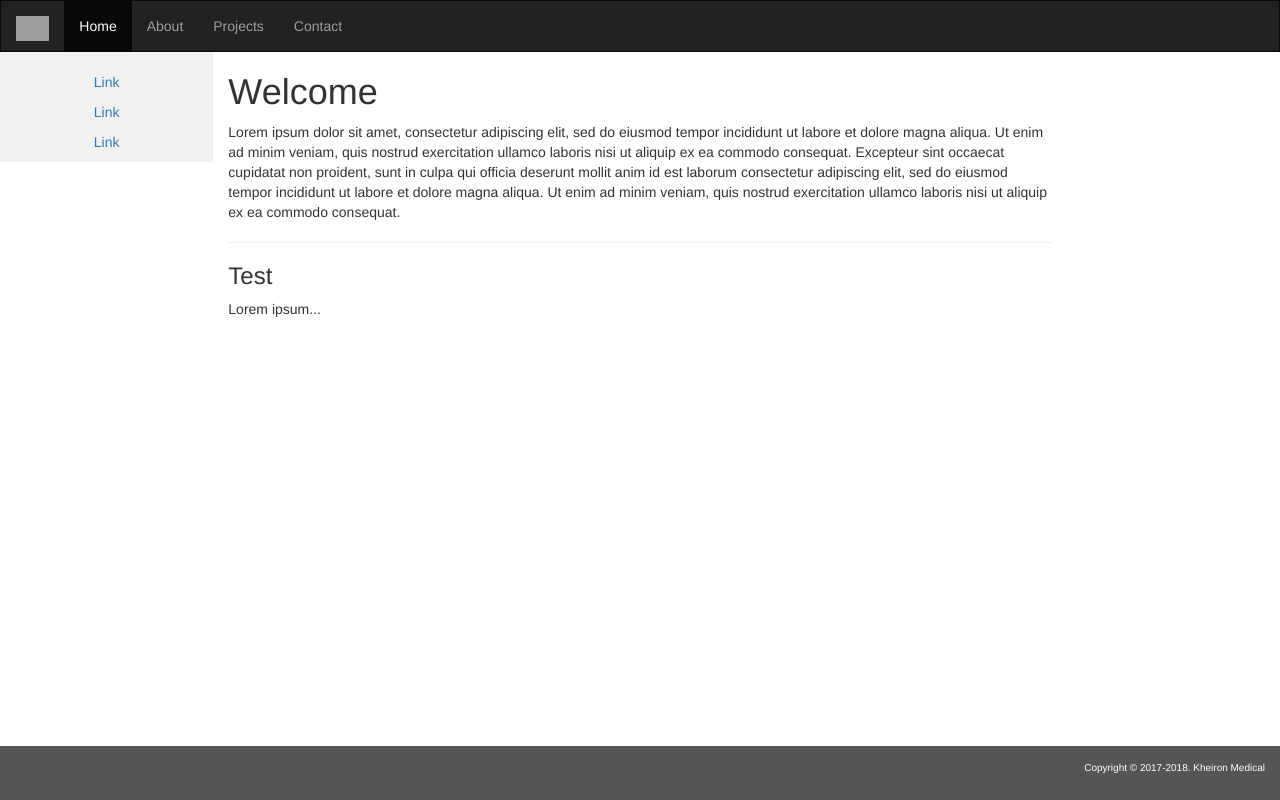
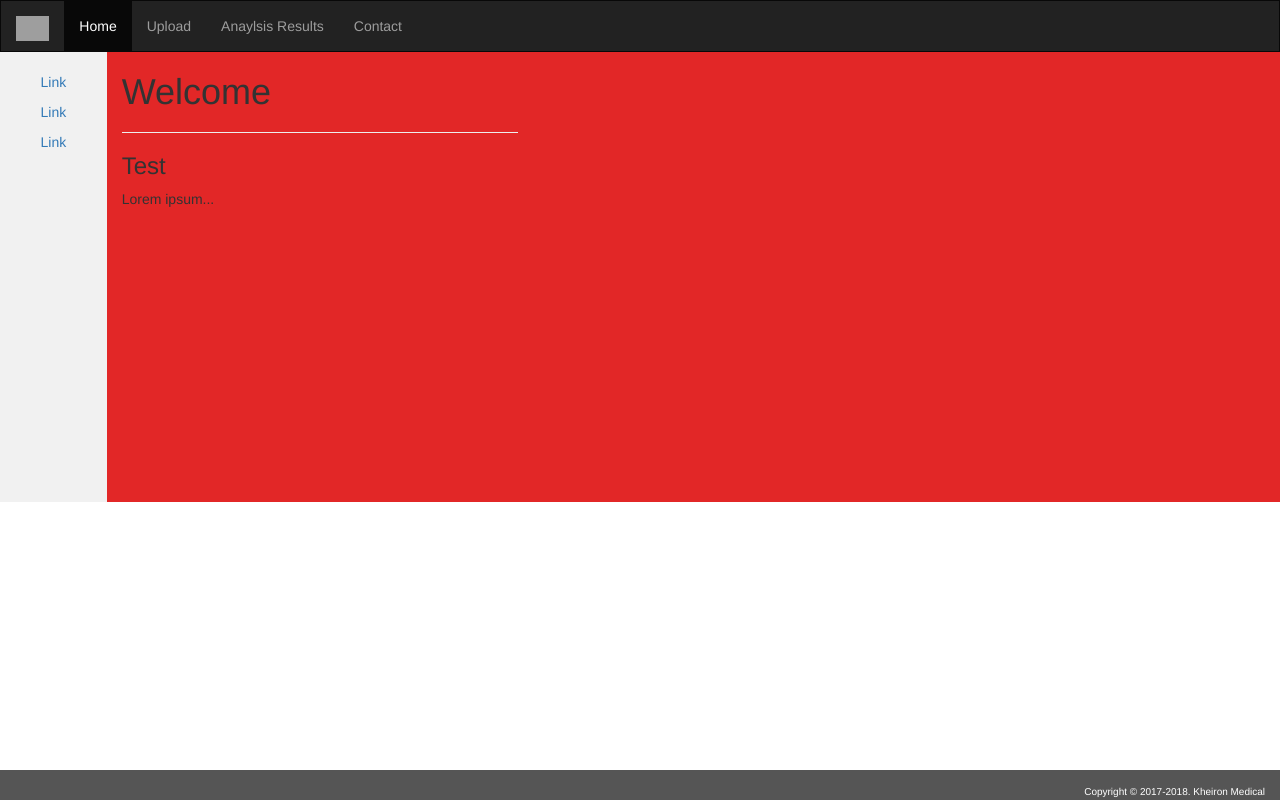
Before and after one commit to Markonick/flask-docker, a Flask app: template app/templates/base.html in a window 1280 px wide. Run offline with Flask 2, Linux system fonts and the light colour scheme; the template is opened without the code that fills it, so the values that code supplies are empty; some libraries are stand-ins or nearby versions; grey boxes are pictures that could not be loaded.

Commit message:
more html/css juggling

```diff
--- a/app.py
+++ b/app.py
@@ -19,7 +19,7 @@ def get_csv():
 def index():
     count = redis.incr('hits')
     template = 'home.html'
-    return render_template(template, object=count)
+    return render_template(template, title = "Home", count=count)
 
 
 @app.route('/tables')
--- a/app/templates/base.html
+++ b/app/templates/base.html
@@ -3,7 +3,6 @@
 <head>
   <title>Bootstrap Example</title>
   <meta charset="utf-8">
-  <meta name="viewport" content="width=device-width, initial-scale=1">
   <link rel="stylesheet" href="https://maxcdn.bootstrapcdn.com/bootstrap/3.3.7/css/bootstrap.min.css">
   <script src="https://ajax.googleapis.com/ajax/libs/jquery/3.2.1/jquery.min.js"></script>
   <script src="https://maxcdn.bootstrapcdn.com/bootstrap/3.3.7/js/bootstrap.min.js"></script>
@@ -21,8 +20,8 @@
     }
     /* Set height of the grid so .sidenav can be 100% (adjust as needed) */
     .row.content {
-        min-height: 100%;
-        margin-bottom: -60px; /* equal to footer height */
+        background-color: #e22727;
+        height: 450px;
     }
 
     /* Set gray background color and 100% height */
@@ -37,21 +36,19 @@
       background-color: #555;
       color: white;
       padding: 15px;
+      height: 30px;
     }
+
     footer .copyright {
         position:relative;
         font-size: 10px;
         float: right;
     }
 
-    /* On small screens, set height to 'auto' for sidenav and grid */
-    @media screen and (max-width: 767px) {
-      .sidenav {
-        height: auto;
-        padding: 15px;
-      }
-      .row.content {height:auto;}
+    a {
+      outline: 0;
     }
+
   </style>
 </head>
 <body>
@@ -69,8 +66,8 @@
     <div class="collapse navbar-collapse" id="myNavbar">
       <ul class="nav navbar-nav">
         <li class="active"><a href="#">Home</a></li>
-        <li><a href="#">About</a></li>
-        <li><a href="#">Projects</a></li>
+        <li><a href="#">Upload</a></li>
+        <li><a href="#">Anaylsis Results</a></li>
         <li><a href="#">Contact</a></li>
       </ul>
     </div>
@@ -79,14 +76,15 @@
 
 <div class="container-fluid text-center">
   <div class="row content">
-    <div class="col-sm-2 sidenav">
+    <div class="col-sm-1 sidenav">
       <p><a href="#">Link</a></p>
       <p><a href="#">Link</a></p>
       <p><a href="#">Link</a></p>
     </div>
-    <div class="col-sm-8 text-left">
+    <div class="col-sm-4 text-left">
       <h1>Welcome</h1>
-      <p>Lorem ipsum dolor sit amet, consectetur adipiscing elit, sed do eiusmod tempor incididunt ut labore et dolore magna aliqua. Ut enim ad minim veniam, quis nostrud exercitation ullamco laboris nisi ut aliquip ex ea commodo consequat. Excepteur sint occaecat cupidatat non proident, sunt in culpa qui officia deserunt mollit anim id est laborum consectetur adipiscing elit, sed do eiusmod tempor incididunt ut labore et dolore magna aliqua. Ut enim ad minim veniam, quis nostrud exercitation ullamco laboris nisi ut aliquip ex ea commodo consequat.</p>
+
+    {% block content %}{% endblock %}
       <hr>
       <h3>Test</h3>
       <p>Lorem ipsum...</p>
--- a/app/templates/home.html
+++ b/app/templates/home.html
@@ -2,8 +2,6 @@
 
 {% block content %}
 
-<div class="starter-template">
-    <h1>{ obj }</h1>
-</div>
+    <h1>{{ count }}</h1>
 
 {% endblock %}
```
Also changed, not shown: app/static/logo.png (added).
